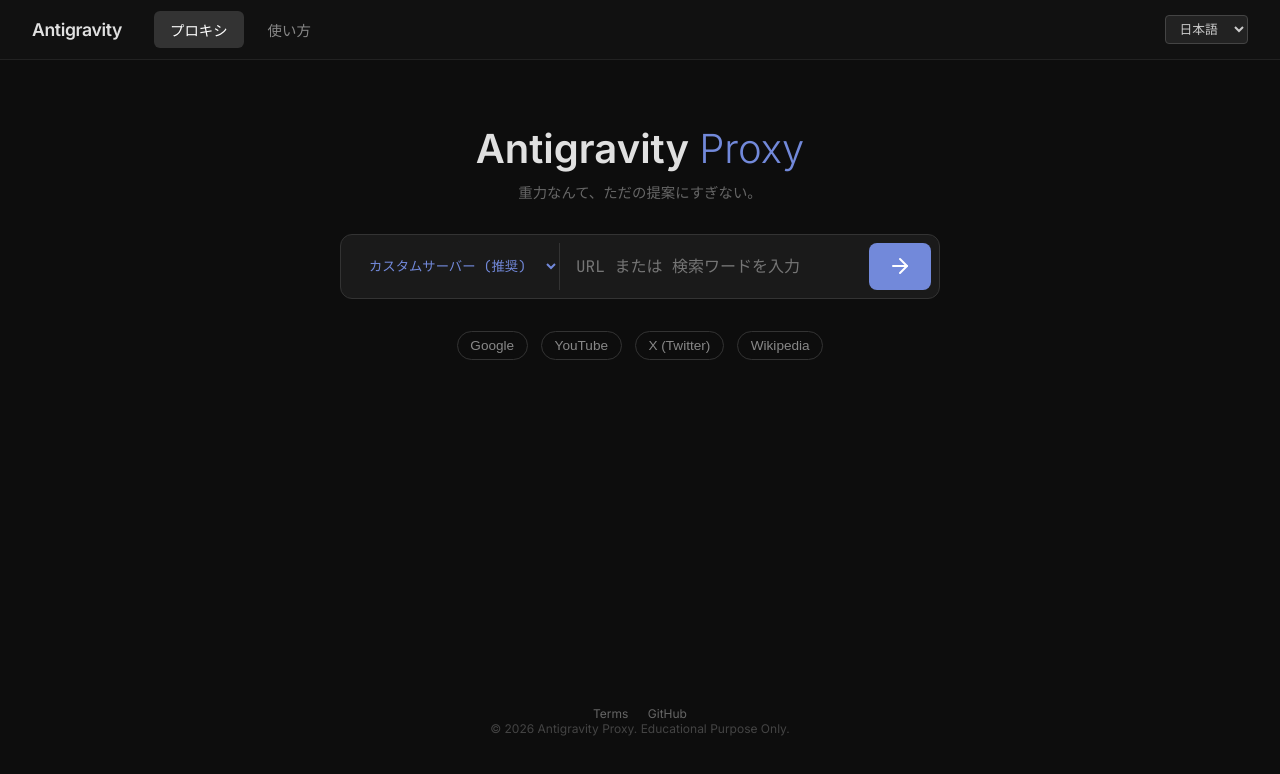
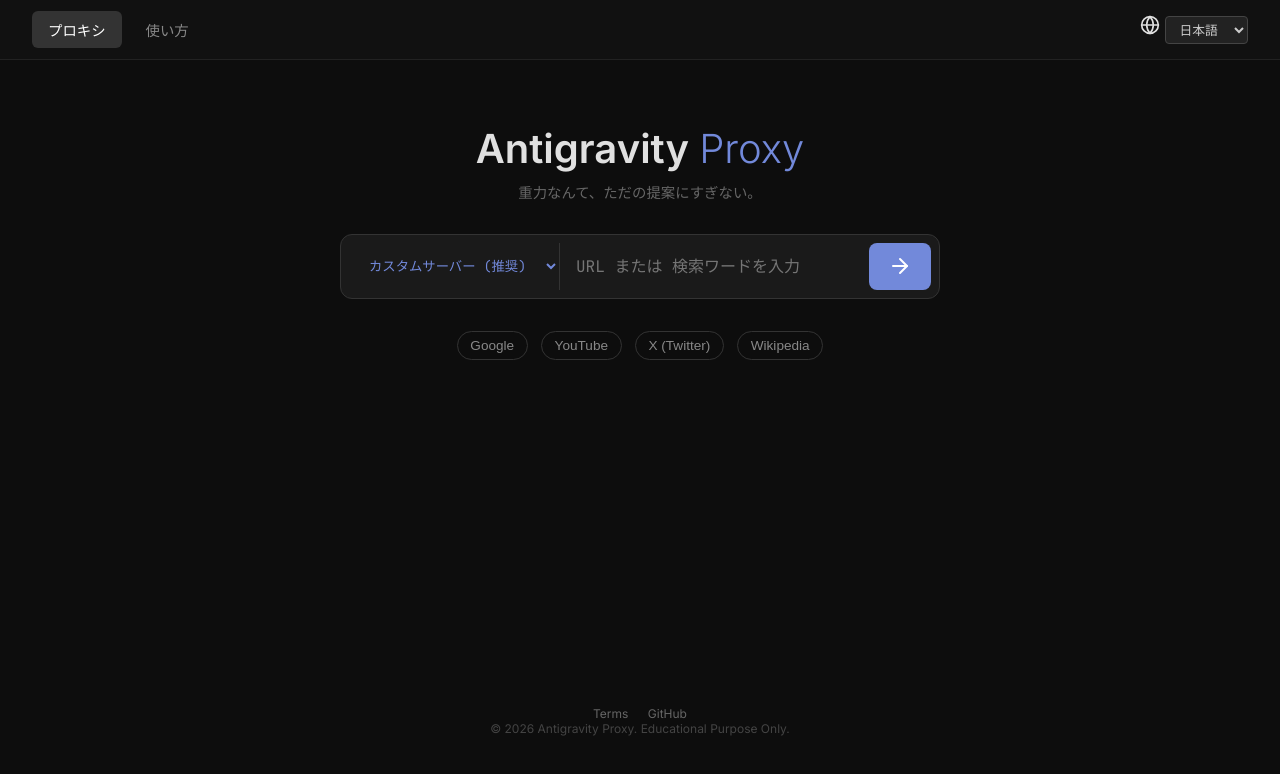
Before and after one commit to yuunano/Proxy, a plain HTML site: page docs/index.html in a window 1280 px wide. Drawn offline with Linux system fonts and the light colour scheme.

Commit message:
Add files via upload

```diff
--- a/docs/index.html
+++ b/docs/index.html
@@ -16,17 +16,27 @@
 <body>
     <nav class="top-nav">
         <div class="nav-left">
-            <span class="nav-brand">Antigravity</span>
             <div class="nav-tabs">
                 <button class="nav-tab active" data-tab="proxy-view" data-i18n="tab_proxy">Proxy</button>
                 <button class="nav-tab" data-tab="usage-view" data-i18n="tab_usage">Usage</button>
             </div>
         </div>
         <div class="nav-right">
-            <select id="lang-select" class="lang-select">
-                <option value="ja">日本語</option>
-                <option value="en">English</option>
-            </select>
+            <div class="lang-wrapper">
+                <svg xmlns="http://www.w3.org/2000/svg" width="20" height="20" viewBox="0 0 24 24" fill="none"
+                    stroke="currentColor" stroke-width="2" stroke-linecap="round" stroke-linejoin="round"
+                    class="lang-icon">
+                    <circle cx="12" cy="12" r="10"></circle>
+                    <line x1="2" y1="12" x2="22" y2="12"></line>
+                    <path
+                        d="M12 2a15.3 15.3 0 0 1 4 10 15.3 15.3 0 0 1-4 10 15.3 15.3 0 0 1-4-10 15.3 15.3 0 0 1 4-10z">
+                    </path>
+                </svg>
+                <select id="lang-select" class="lang-select">
+                    <option value="ja">日本語</option>
+                    <option value="en">English</option>
+                </select>
+            </div>
         </div>
     </nav>
 
```
